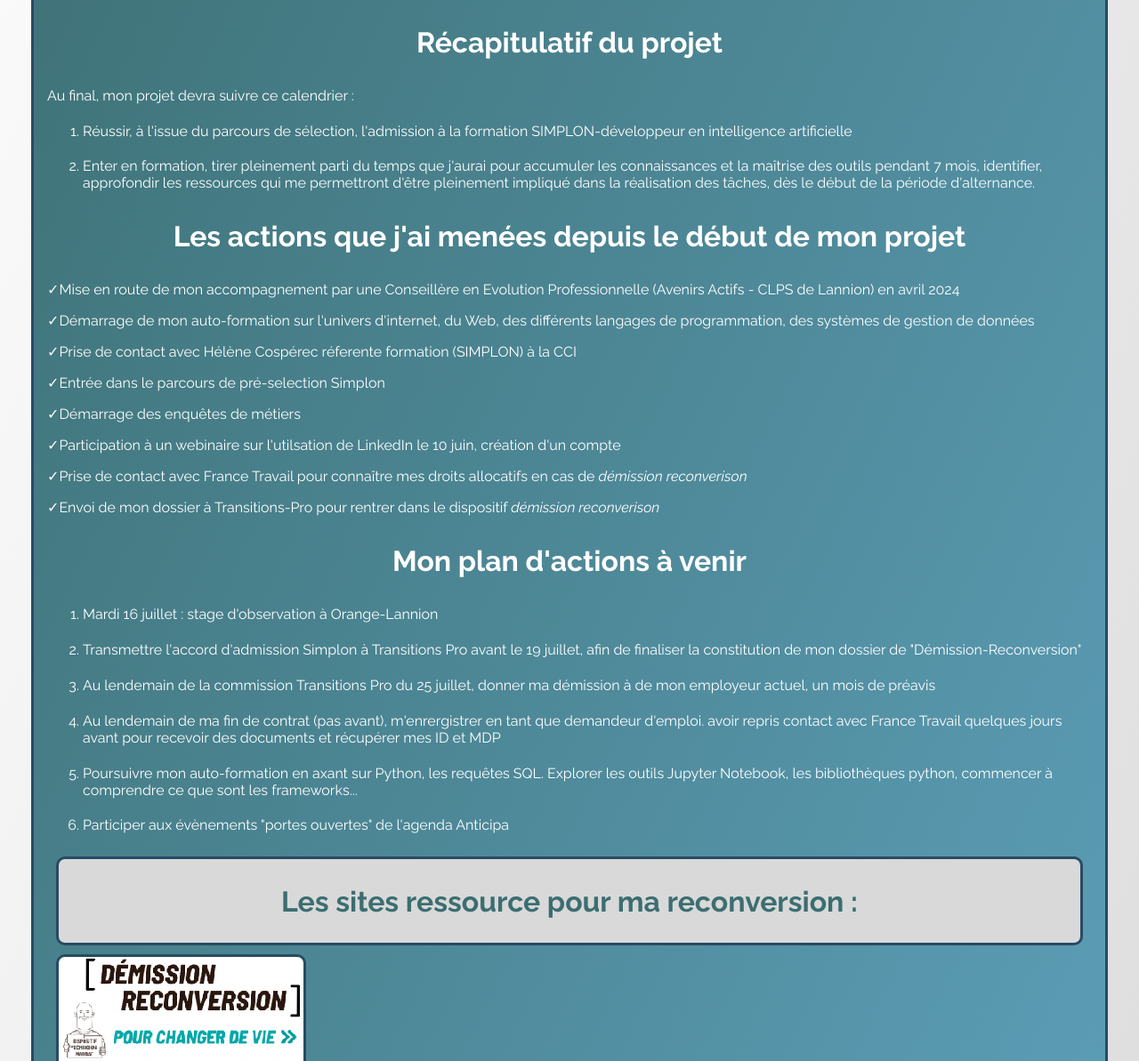
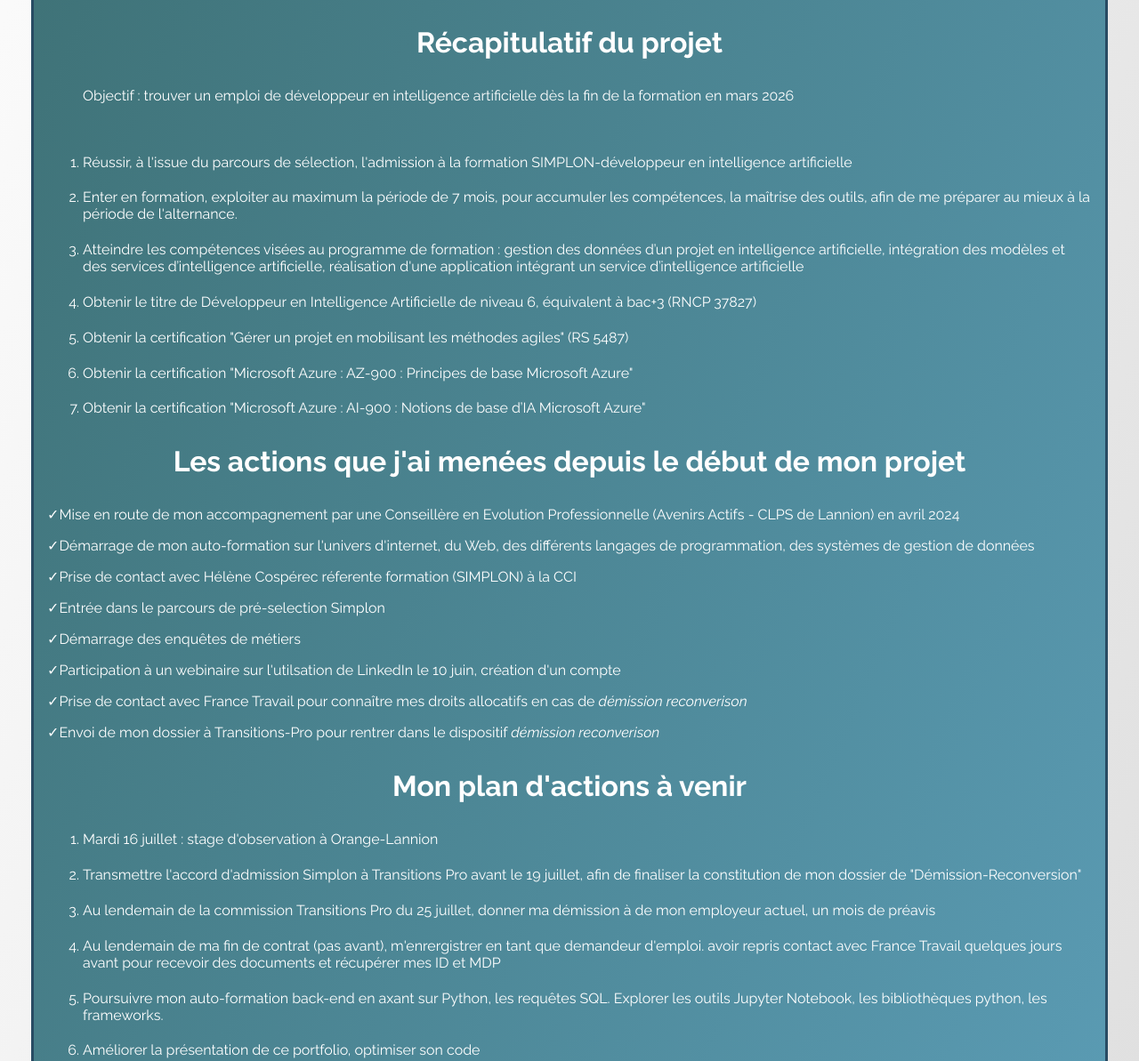
Before and after one commit to PierreDefourneaux/IA22, a plain HTML site: page ma_reconversion_professionnelle.html in a window 1280 px wide. Shown: the part 821-2014 px from the top of the page at 89% size. Drawn offline with Linux system fonts and the light colour scheme; a web font is replaced by a local one.

Commit message:
Update ma_reconversion_professionnelle.html

```diff
--- a/ma_reconversion_professionnelle.html
+++ b/ma_reconversion_professionnelle.html
@@ -41,7 +41,8 @@
                                Cet éloignement a fini par me donner l'impresssion de ne plus pouvoir apprendre, qu'il n'y a plus de surprises qui m'attendent, alors que le monde lui,
                                il continue de bouger!
                                Je vois une révolution technologique qui s'opère depuis quelques années avec l'intelligence artificielle, je veux en être !
-                               <br>J'ai besoin de me connecter à cette technologie, d'y étancher ma soif d'apprendre, de créer des choses qui fonctionnent. Ca serait merveilleux !
+                               <br>J'ai besoin de me connecter à cette technologie, d'y étancher ma soif d'apprendre, de créer des choses qui fonctionnent.
+                               Déployer ce modeste portfolio sur le WEB, c'est déjà, pour moi, une grande source d'enthousiasme !
                                <br><br>
                                La formation Simplon offre plusieurs avantages absolument déterminants pour la faisabilité de mon projet.
                                <br>Premièrement, la possibilité est donnée de rentrer en formation pour un diplôme de niveau 6, dans un domaine qui me passionne, pour un métier qui recrute,
@@ -50,12 +51,17 @@
                                <br>Troisièmement, le lieu de la formation se trouve à proximié de mon domicile, ce qui convient à mon mode de vie de père de famille.
                               </p>
                          <h3>Récapitulatif du projet</h3>
-                               <p>Au final, mon projet devra suivre ce calendrier :<br>
                                <ol>
+                                     <p>Objectif : trouver un emploi de développeur en intelligence artificielle dès la fin de la formation en mars 2026</p><br>
                                      <li>Réussir, à l'issue du parcours de sélection, l'admission à la formation SIMPLON-développeur en intelligence artificielle</li>
-                                     <li>Enter en formation, tirer pleinement parti du temps que j'aurai pour accumuler les connaissances et la maîtrise des outils pendant 7 mois,
-                                           identifier, approfondir les ressources qui me permettront d'être pleinement impliqué dans la réalisation des tâches, dès le début de
-                                           la période d'alternance.</li>
+                                     <li>Enter en formation, exploiter au maximum la période de 7 mois, pour accumuler les compétences, la maîtrise des outils,
+                                           afin de me préparer au mieux à la période de l'alternance.</li>
+                                     <li>Atteindre les compétences visées au programme de formation : gestion des données d’un projet en intelligence artificielle,
+                                           intégration des modèles et des services d’intelligence artificielle, réalisation d'une application intégrant un service d’intelligence artificielle </li>
+                                     <li>Obtenir le titre de Développeur en Intelligence Artificielle de niveau 6, équivalent à bac+3 (RNCP 37827)</li>
+                                     <li>Obtenir la certification "Gérer un projet en mobilisant les méthodes agiles" (RS 5487)</li>
+                                     <li>Obtenir la certification "Microsoft Azure : AZ-900 : Principes de base Microsoft Azure"</li>
+                                     <li>Obtenir la certification "Microsoft Azure : AI-900 : Notions de base d’IA Microsoft Azure"</li>
                                </ol></p>
                          <h3>Les actions que j'ai menées depuis le début de mon projet</h3>
                                <p>&#x2713;Mise en route de mon accompagnement par une Conseillère en Evolution Professionnelle (Avenirs Actifs - CLPS de Lannion) en avril 2024</p>
@@ -73,7 +79,8 @@
                          <li>Transmettre l'accord d'admission Simplon à Transitions Pro avant le 19 juillet, afin de finaliser la constitution de mon dossier de "Démission-Reconversion"</li>
                          <li>Au lendemain de la commission Transitions Pro du 25 juillet, donner ma démission à de mon employeur actuel, un mois de préavis</li>
                          <li>Au lendemain de ma fin de contrat (pas avant), m'enrergistrer en tant que demandeur d'emploi. avoir repris contact avec France Travail quelques jours avant pour recevoir des documents et récupérer mes ID et MDP</li>
-                         <li>Poursuivre mon auto-formation en axant sur Python, les requêtes SQL. Explorer les outils Jupyter Notebook, les bibliothèques python, commencer à comprendre ce que sont les frameworks...</li>
+                         <li>Poursuivre mon auto-formation back-end en axant sur Python, les requêtes SQL. Explorer les outils Jupyter Notebook, les bibliothèques python, les frameworks.</li>
+                         <li>Améliorer la présentation de ce portfolio, optimiser son code </li>
                          <li>Participer aux évènements "portes ouvertes" de l'agenda Anticipa</li>
                    </ol>
                    <div class="containersitesreconversion">
```
